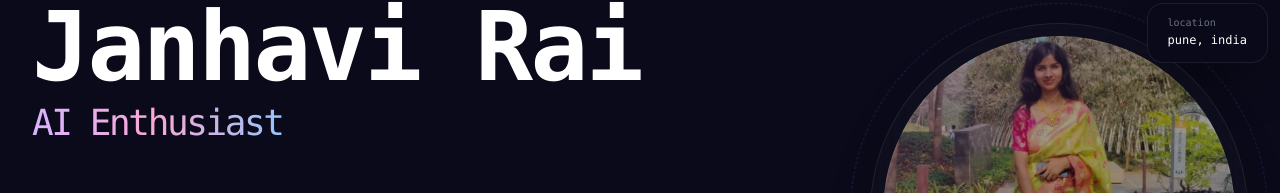
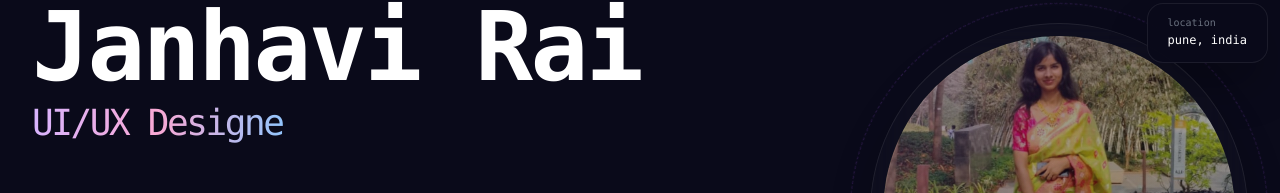
Before and after one commit to janhavirai19/Portfolio, a Next.js app: page / in a window 1280 px wide. Shown: the part 196-389 px from the top of the page. Built offline with nearby package versions, Linux system fonts and the light colour scheme.

Commit message:
Update project

```diff
--- a/app/components/Hero.tsx
+++ b/app/components/Hero.tsx
@@ -6,12 +6,7 @@ import { useEffect, useState } from "react";
 import Image from "next/image";
 
 const Hero = () => {
-  const words = [
-  "Full Stack Developer",
-  "AI Enthusiast",
-  "React Developer",
-  "Problem Solver"
-];
+  const words = ["Creative Developer", "UI/UX Designer", "Problem Solver", "Code Artist"];
   const [wordIndex, setWordIndex] = useState(0);
   const [displayText, setDisplayText] = useState("");
   const [isDeleting, setIsDeleting] = useState(false);
@@ -42,6 +37,9 @@ const Hero = () => {
   useEffect(() => {
     if (displayText.length > 8) setShowRest(true);
   }, [displayText]);
+
+  const emailLink =
+    "mailto:janhavi.rai@example.com?subject=Let's%20work%20together&body=Hi%20Janhavi%2C%0A%0AI%20came%20across%20your%20portfolio%20and%20would%20love%20to%20connect.%0A%0AThanks!";
 
   return (
     <section
@@ -146,7 +144,7 @@ const Hero = () => {
                 />
               </motion.a>
               <motion.a
-                href="mailto:janhavi.rai@example.com"
+                href={emailLink}
                 whileHover={{ scale: 1.02 }}
                 whileTap={{ scale: 0.98 }}
                 className="flex items-center gap-2 px-6 sm:px-7 py-3 sm:py-3.5 border border-white/[0.12] bg-white/[0.03] backdrop-blur-xl rounded-full text-white font-mono font-semibold text-xs sm:text-sm hover:bg-white/[0.08] hover:border-white/[0.2] transition-all duration-300"
@@ -184,7 +182,7 @@ const Hero = () => {
                 <Linkedin size={16} />
               </a>
               <a
-                href="mailto:janhavi.rai@example.com"
+                href={emailLink}
                 aria-label="Email"
                 className="w-10 h-10 rounded-full border border-white/[0.08] bg-white/[0.02] backdrop-blur-xl flex items-center justify-center text-gray-400 hover:text-white hover:border-purple-500/40 hover:bg-white/[0.06] transition-all duration-300"
               >
```
